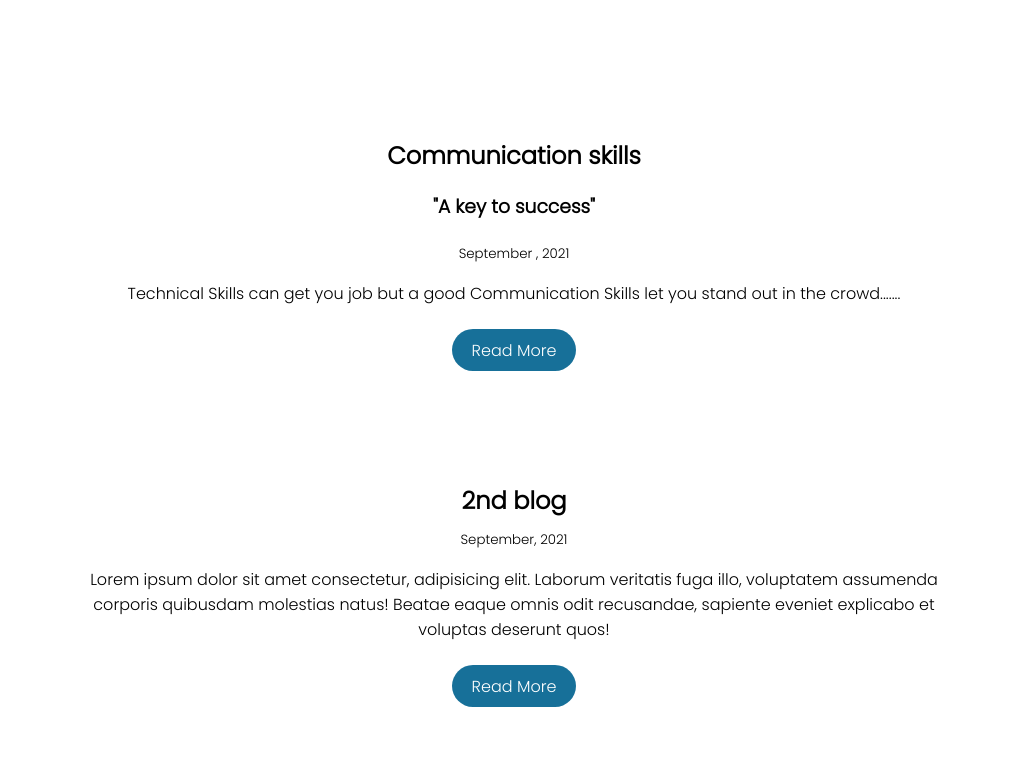
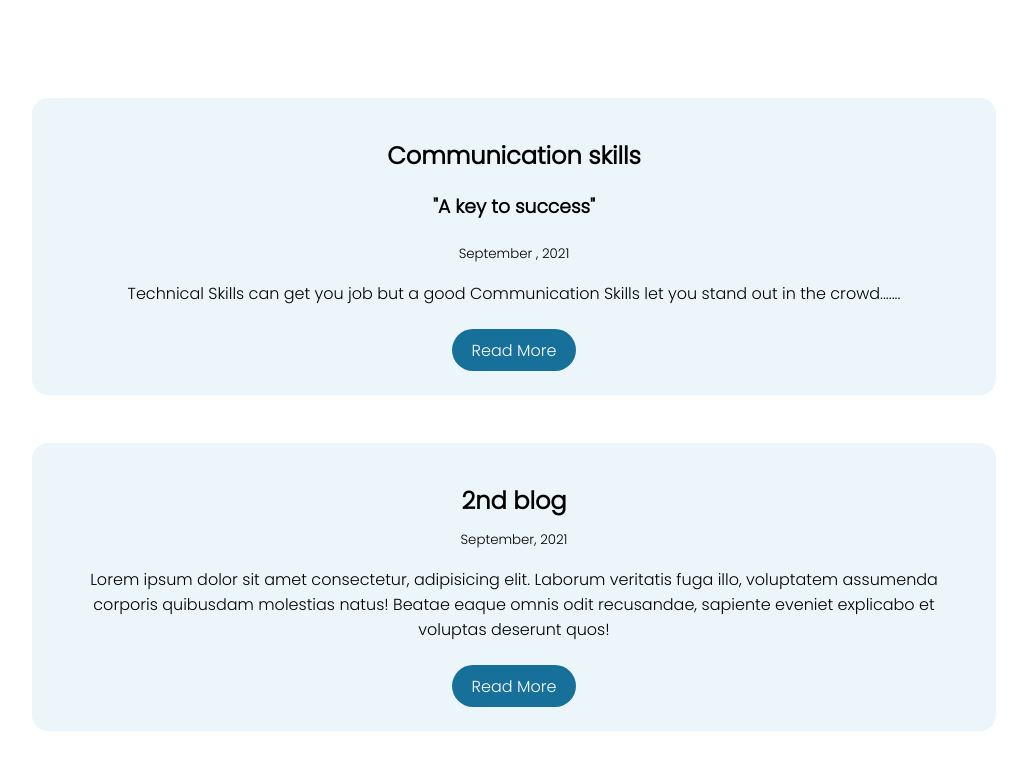
Before and after one commit to jha-Manisha/manisha-jha.com, a plain HTML site: page blogs.html in a window 1280 px wide. Shown: the part 270-1040 px from the top of the page, without its empty margins (126-1153 px from the left). Drawn offline with Linux system fonts and the light colour scheme.

Commit message:
Update blogs.html

```diff
--- a/blogs.html
+++ b/blogs.html
@@ -29,7 +29,7 @@
 
       <ul class="list-non-bullet">
         <li>
-          <article class="showcase-list container container-center">
+          <article class="showcase-list container container-center light">
             <h1><b>Communication skills</b></h1>
             <h3>"A key to success" </h3>
             <small>September , 2021 </small>
@@ -42,7 +42,7 @@
         </li>
 
         <li>
-          <article class="showcase-list container container-center">
+          <article class="showcase-list container container-center light">
             <h1>2nd blog</h1>
             <small>September, 2021</small>
             <p>
```
